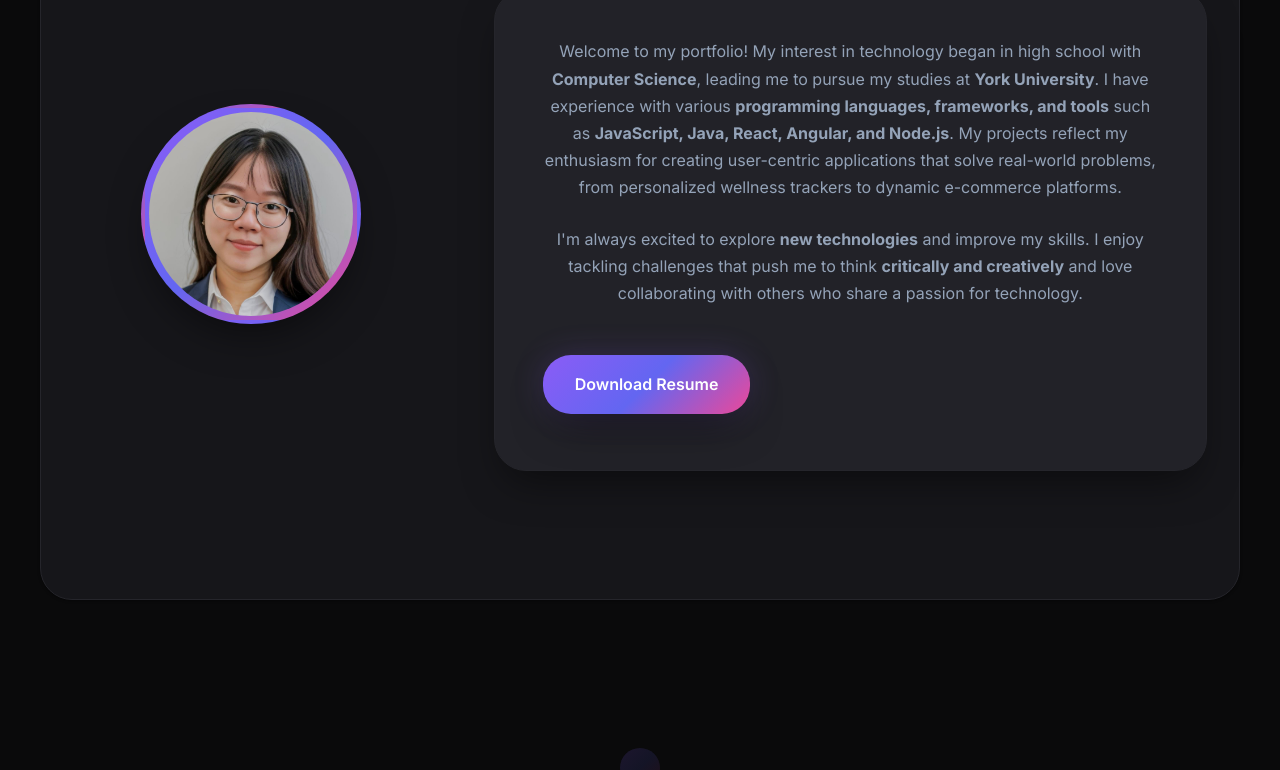
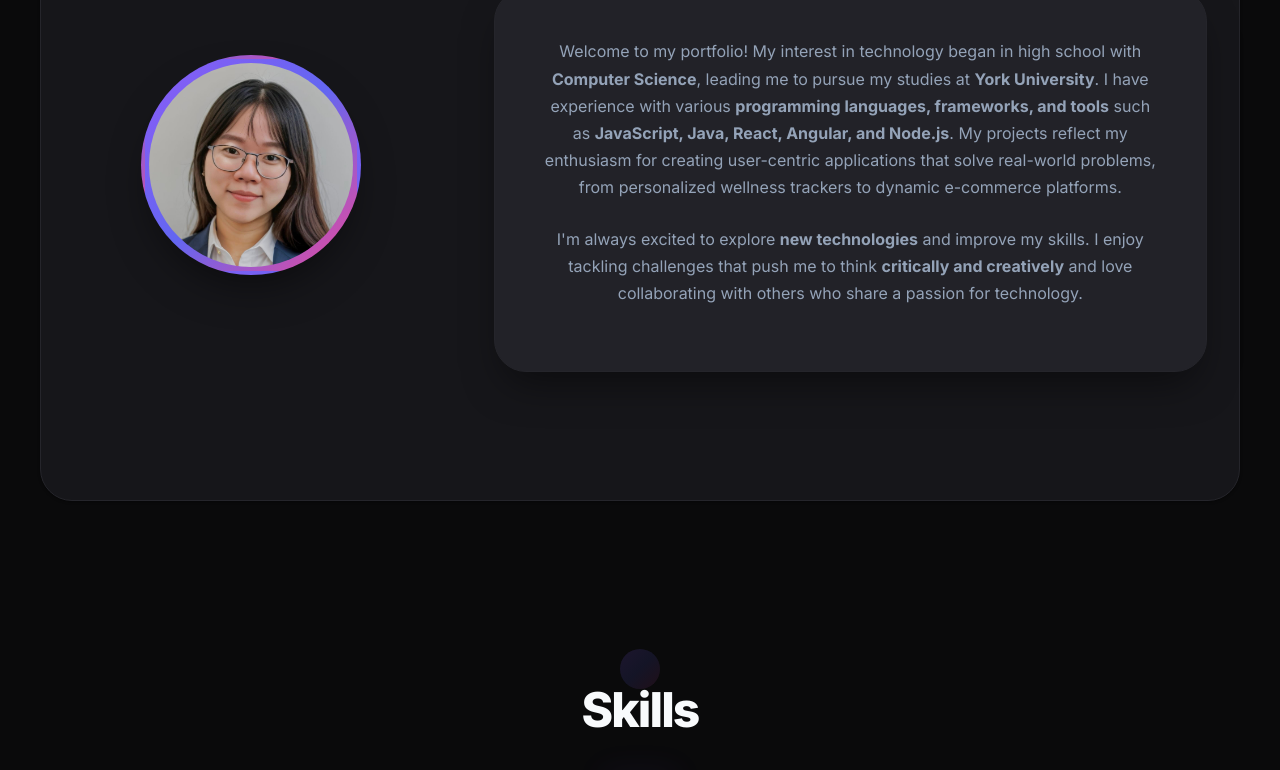
Before and after one commit to chrispsang/my-portfolio, a React (Create React App) app: page / in a window 1280 px wide. Shown: the part 1251-2021 px from the top of the page. Built offline with nearby package versions, Linux system fonts and the light colour scheme.

Commit message:
remove resume

```diff
--- a/src/App.js
+++ b/src/App.js
@@ -609,14 +609,6 @@ function App() {
                 <strong>critically and creatively</strong> and love collaborating
                 with others who share a passion for technology.
               </p>
-              <a
-                href={`${process.env.PUBLIC_URL}/Christina-Piang-Sang-Resume.pdf`}
-                download="Christina Piang Sang - Resume.pdf"
-                className="cta-primary"
-                style={{ marginTop: "2rem", display: "inline-block", textDecoration: "none" }}
-              >
-                Download Resume
-              </a>
             </div>
           </div>
         </div>
```
